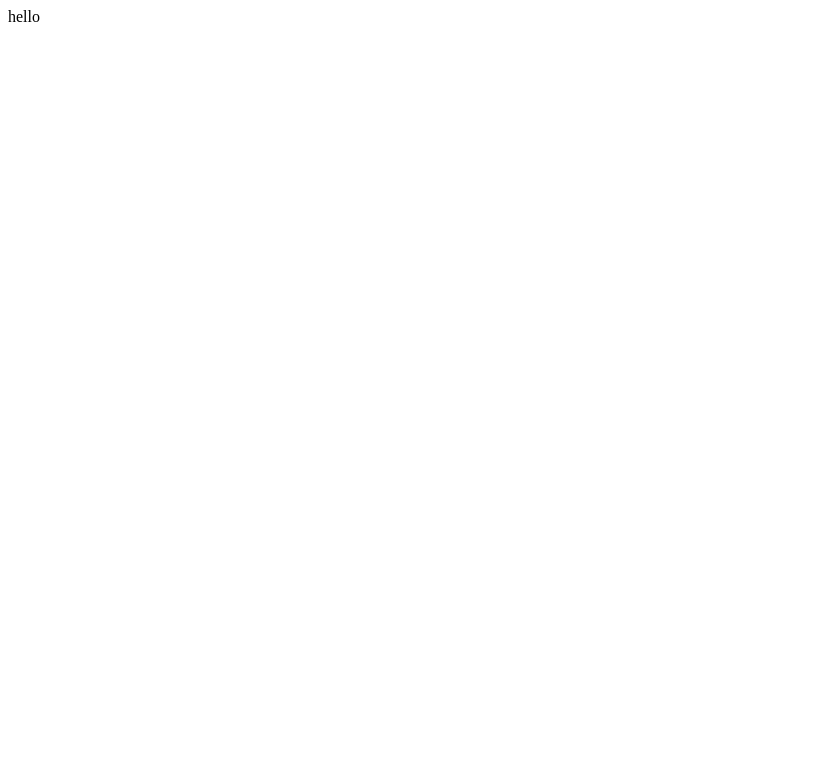
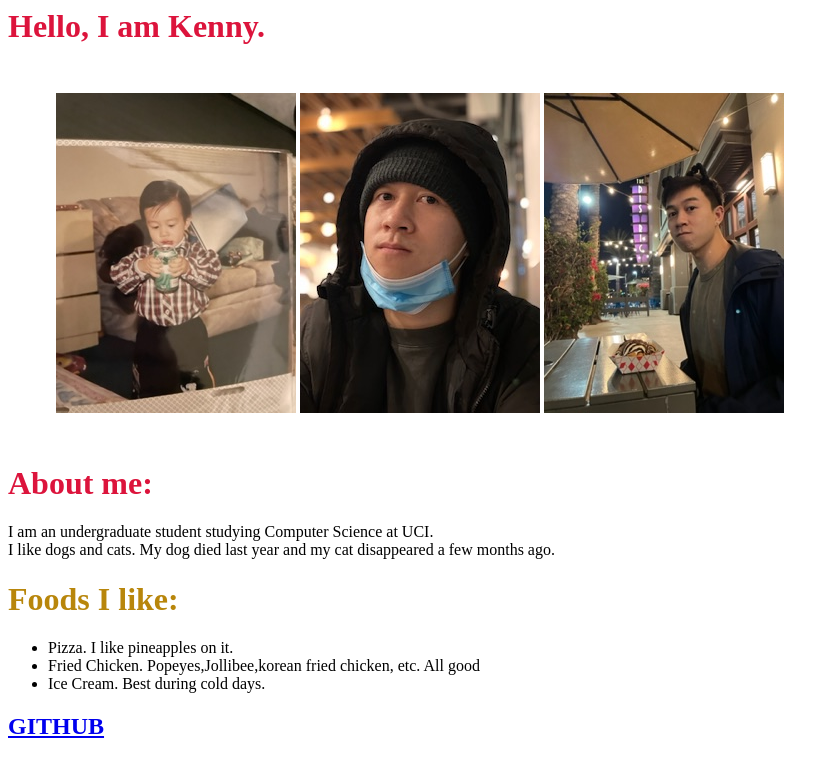
Before and after one commit to kt-kenny/kt-kenny.github.io, a plain HTML site: page index.html in a window 1280 px wide. Shown: the whole page, without its empty margins (0-839 px from the left). Drawn offline with Linux system fonts and the light colour scheme.

Commit message:
initial commit

```diff
--- a/index.html
+++ b/index.html
@@ -1,2 +1,30 @@
-<html></html>
-<h>hello</h>
+<html>
+    <head>
+        <title>Kenny Tran</title>
+        <meta charset="utf-8">
+        <link rel="stylesheet" href = "./style.css">
+    </head>
+
+    <body>
+        <h1>Hello, I am Kenny.</h1>
+        <div class="photos">
+            <img src="./baby.jpg">
+            <img src="./gangsta.jpg">
+            <img src="./supagangsta.jpg">
+        </div>
+
+        <h1>About me:</h1>
+        <p>
+            I am an undergraduate student studying Computer Science at UCI.<br>
+            I like dogs and cats. My dog died last year and my cat disappeared a few months ago.
+        </p>
+        <h1 id="FOOD">Foods I like:</h3>
+        <ul>
+            <li>Pizza. I like pineapples on it.</li>
+            <li>Fried Chicken. Popeyes,Jollibee,korean fried chicken, etc. All good</li>
+            <li>Ice Cream. Best during cold days.</li>
+        </ul>
+
+        <h2><a href="https://github.com/kt-kenny">GITHUB</a></h2>
+    </body>
+</html>
--- /dev/null
+++ b/style.css
@@ -0,0 +1,14 @@
+h1 {
+    color: crimson;
+}
+.photos {
+    padding: 1em;
+    border: 10px;
+    border:crimson;
+    margin: 2em;
+
+
+}
+#FOOD {
+    color: darkgoldenrod;
+}
```
Also changed, not shown: baby.jpg (added), gangsta.jpg (added), supagangsta.jpg (added).
